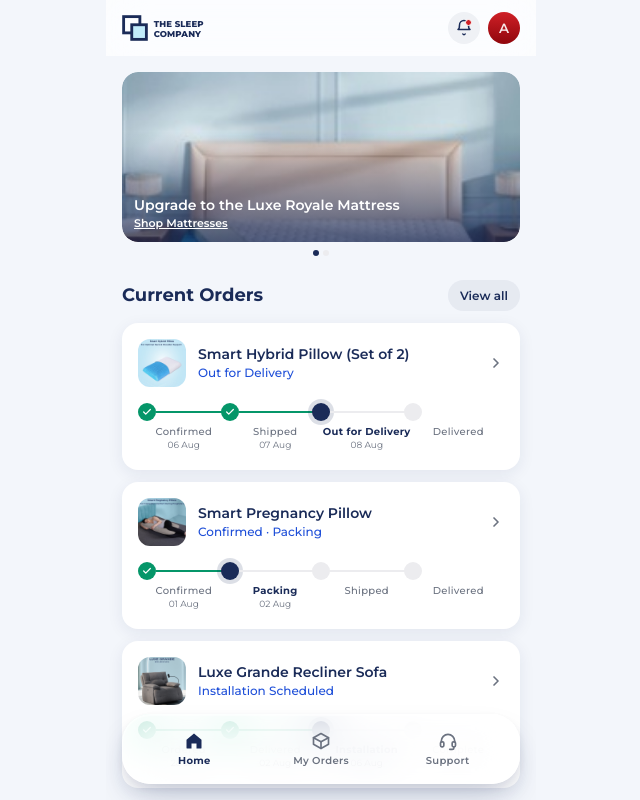
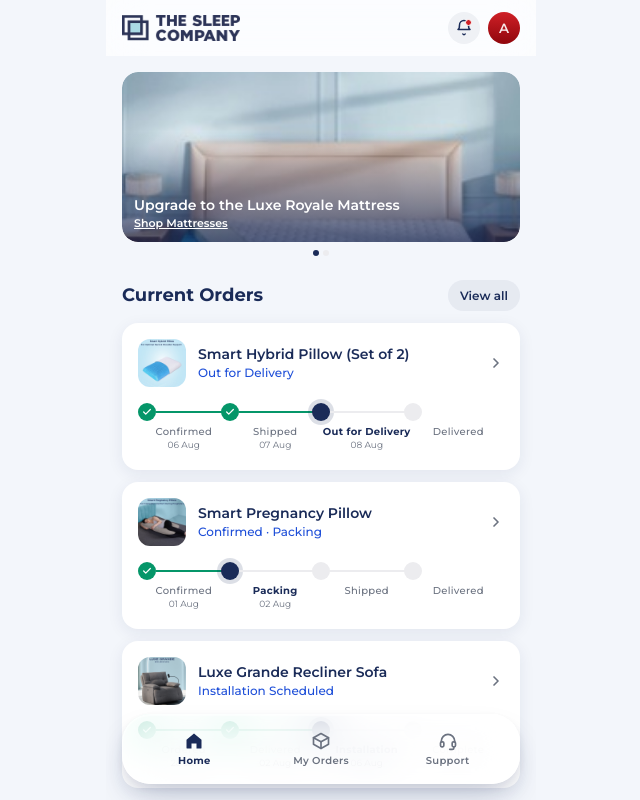
Before and after one commit to birladesign/customer-app, a React (Vite) app: page / in a window 1280 px wide. Both pictures are taken after a click on the button "Skip". Shown: the whole page, without its empty margins (319-959 px from the left). Built offline with nearby package versions, Linux system fonts and the light colour scheme.

Commit message:
Use the real Sleep Company logo asset instead of the SVG recreation
Swaps Logo.jsx from the hand-drawn SVG approximation to the actual
brand PNG (src/assets/logo.png), imported the same way every product
image in data/orders.js already is so it inlines into the production
build.

```diff
--- a/src/components/Logo.jsx
+++ b/src/components/Logo.jsx
@@ -1,50 +1,8 @@
-// The Sleep Company mark — two interlocking square frames (a hollow navy
-// square behind a cyan-filled one) beside the two-line wordmark. Built as
-// SVG rather than a raster image so it stays crisp at any size and pulls
-// its colors from the same tokens (navy-900 / accent-cyan) the rest of the
-// app already uses.
+import logoSrc from '../assets/logo.png';
+
+// The Sleep Company's actual brand mark — imported (not a /public string
+// path) so a production build can inline it as base64, same as every
+// product image in data/orders.js.
 export default function Logo({ className }) {
-  return (
-    <svg
-      className={className}
-      viewBox="0 0 216 64"
-      fill="none"
-      xmlns="http://www.w3.org/2000/svg"
-      role="img"
-      aria-label="The Sleep Company"
-    >
-      <rect x="4" y="4" width="40" height="40" stroke="var(--color-navy-900)" strokeWidth="7" />
-      <rect
-        x="24"
-        y="24"
-        width="36"
-        height="36"
-        fill="var(--color-accent-cyan)"
-        stroke="var(--color-navy-900)"
-        strokeWidth="7"
-      />
-      <text
-        x="78"
-        y="29"
-        fontFamily="var(--font-family)"
-        fontWeight="800"
-        fontSize="21"
-        letterSpacing="0.3"
-        fill="var(--color-navy-900)"
-      >
-        THE SLEEP
-      </text>
-      <text
-        x="78"
-        y="54"
-        fontFamily="var(--font-family)"
-        fontWeight="800"
-        fontSize="21"
-        letterSpacing="0.3"
-        fill="var(--color-navy-900)"
-      >
-        COMPANY
-      </text>
-    </svg>
-  );
+  return <img className={className} src={logoSrc} alt="The Sleep Company" />;
 }
```
Also changed, not shown: src/assets/logo.png (added).
